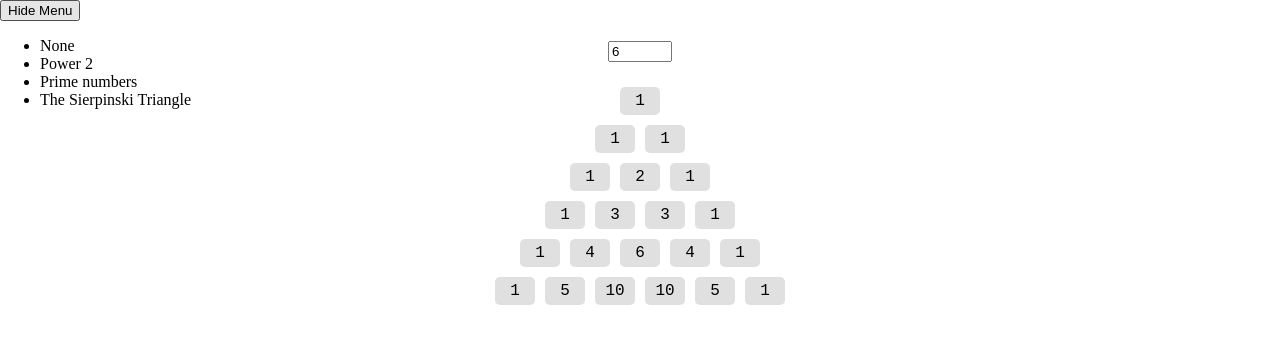
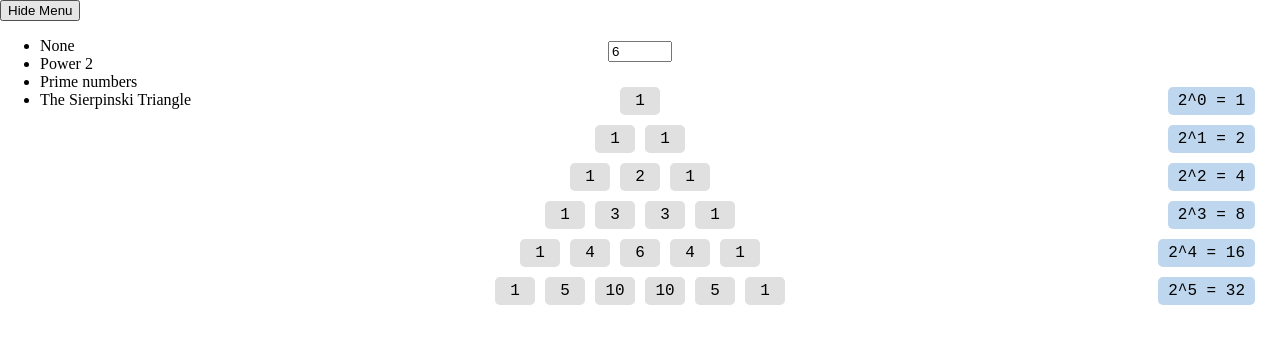
Before and after one commit to krystofmatejka/pascals-triangle, a Next.js app: page / in a window 1280 px wide. Both pictures are taken after a click on the item "Power 2". Shown: the top 344 px of the page. Built offline with nearby package versions, Linux system fonts and the light colour scheme.

Commit message:
add power 2

```diff
--- a/src/components/templates/home/home.tsx
+++ b/src/components/templates/home/home.tsx
@@ -3,6 +3,7 @@ import styled from 'styled-components'
 
 enum Transformation {
   None,
+  Power_2,
   Sierpinski_Triangle
 }
 
@@ -71,7 +72,7 @@ export const Home: FC = () => {
   const triangle = pascalsTriangle(floor)
 
   useEffect(() => {
-    if (transformation === Transformation.None) {
+    if (transformation === Transformation.None || transformation === Transformation.Power_2) {
       const biggestNumber = getBiggestNumberFromTriangle(triangle)
       const leftPadding = numberOfDigits(biggestNumber)
       const width = 20 + leftPadding * 10
@@ -94,18 +95,32 @@ export const Home: FC = () => {
         {triangle.map((row, index) => (
           <Row key={index}>
             {row.map((number, index) => {
-              if (transformation === Transformation.None) {
+              if (transformation === Transformation.None || transformation === Transformation.Power_2) {
                 return <Number key={index}>{number}</Number>
               }
               if (transformation === Transformation.Sierpinski_Triangle) {
                 return <Number key={index} highlight={(number % 2) ? null: '#c5eeb9'}>{number % 2}</Number>
               }
             })}
+            {(transformation === Transformation.Power_2) && <Power2 triangleRow={row} rowIndex={index}/>}
           </Row>
         ))}
       </Container>
     </>
   )
+}
+
+const StyledPower2 = styled(Number)`
+  position: absolute;
+  right: 20px;
+  background: #bed7ee;
+  width: auto;
+  padding: 5px 10px;
+`
+
+const Power2: FC<{triangleRow: number[], rowIndex: number}> = ({triangleRow, rowIndex}) => {
+  const sumOfRow = triangleRow.reduce((p, c) => p + c, 0)
+  return <StyledPower2>2^{rowIndex}&nbsp;=&nbsp;{sumOfRow}</StyledPower2>
 }
 
 const MenuContainer = styled.ul<{visible: boolean}>`
@@ -131,7 +146,7 @@ const Menu: FC<{selectTransformation: (t: Transformation) => void}> = ({selectTr
       <button onClick={() => setVisible((previous) => !previous)}>{visible ? 'Hide Menu': 'Show Menu'}</button>
       <MenuContainer visible={visible}>
         <li onClick={() => selectTransformation(Transformation.None)}>None</li>
-        <li>Power 2</li>
+        <li onClick={() => selectTransformation(Transformation.Power_2)}>Power 2</li>
         <li>Prime numbers</li>
         <li onClick={() => selectTransformation(Transformation.Sierpinski_Triangle)}>The Sierpinski Triangle</li>
       </MenuContainer>
```
